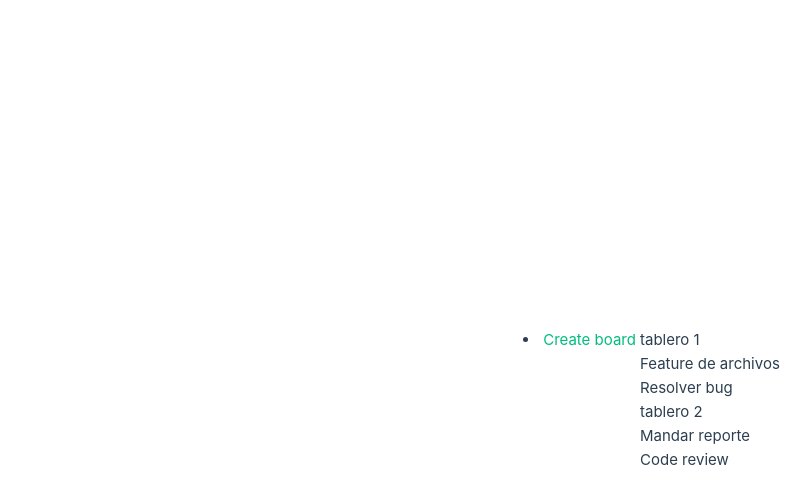
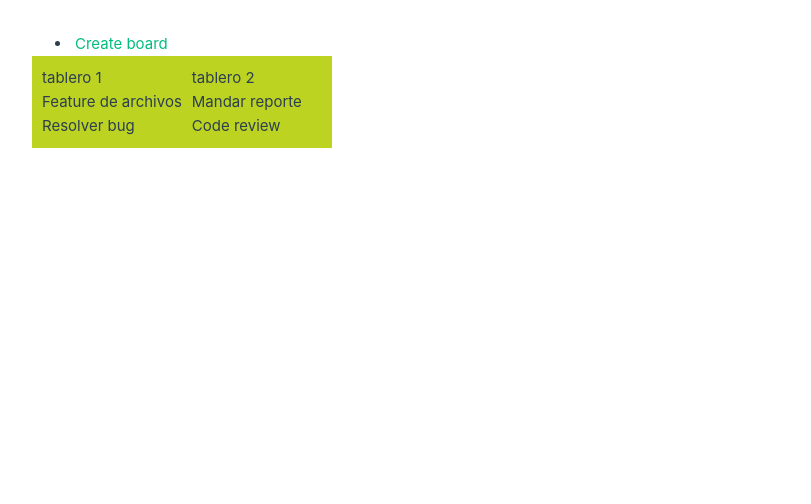
Before and after one commit to Davidsd16/tablero-kanban, a Vue app: page / in a window 1280 px wide. Shown: the top 504 px of the page, without its empty margins (0-811 px from the left). Built offline with nearby package versions, Linux system fonts and the light colour scheme.

Commit message:
Cambiar titulo pot title y añadir stilos css

```diff
--- a/src/assets/main.css
+++ b/src/assets/main.css
@@ -14,22 +14,3 @@ a,
   transition: 0.4s;
   padding: 3px;
 }
-
-@media (hover: hover) {
-  a:hover {
-    background-color: hsla(160, 100%, 37%, 0.2);
-  }
-}
-
-@media (min-width: 1024px) {
-  body {
-    display: flex;
-    place-items: center;
-  }
-
-  #app {
-    display: grid;
-    grid-template-columns: 1fr 1fr;
-    padding: 0 2rem;
-  }
-}
--- a/src/components/TodosView.vue
+++ b/src/components/TodosView.vue
@@ -18,14 +18,14 @@
                     // Generación de un ID único para el item utilizando la librería crypto
                     id: crypto.randomUUID(),
                     // Título del item
-                    titulo: "Feature de archivos"
+                    title: "Feature de archivos"
                 },
                 // Segundo item del tablero
                 {
                     // Generación de un ID único para el item utilizando la librería crypto
                     id: crypto.randomUUID(),
                     // Título del item
-                    titulo: "Resolver bug"
+                    title: "Resolver bug"
                 }
             ]
         },
@@ -42,14 +42,14 @@
                     // Generación de un ID único para el item utilizando la librería crypto
                     id: crypto.randomUUID(),
                     // Título del item
-                    titulo: "Mandar reporte"
+                    title: "Mandar reporte"
                 },
                 // Segundo item del tablero
                 {
                     // Generación de un ID único para el item utilizando la librería crypto
                     id: crypto.randomUUID(),
                     // Título del item
-                    titulo: "Code review"
+                    title: "Code review"
                 }
             ]
         }
@@ -78,7 +78,7 @@
                     <!-- Iteración sobre cada ítem del tablero -->
                     <div class="item" v-for="item in board.items" :key="item.id">
                         <!-- Título del ítem -->
-                        {{ item.titulo }}
+                        {{ item.title }}
                     </div>
                 </div>
             </div>
@@ -87,4 +87,19 @@
 </template>
 
 <!-- Este bloque contiene las reglas de estilo CSS específicas del componente -->
-<style scoped></style>
+<style scoped>
+    /* Estilos para los tableros */
+    .boards {
+        display: flex;
+        gap: 10px;
+        max-width: 300px;
+        margin-right: 20px;
+    }
+    /* Estilos para el contenedor de tableros */
+    .boards {
+        display: flex;
+        gap: 10px;
+        background: rgb(188, 211, 33);
+        padding: 10px;
+    }
+</style>
```
